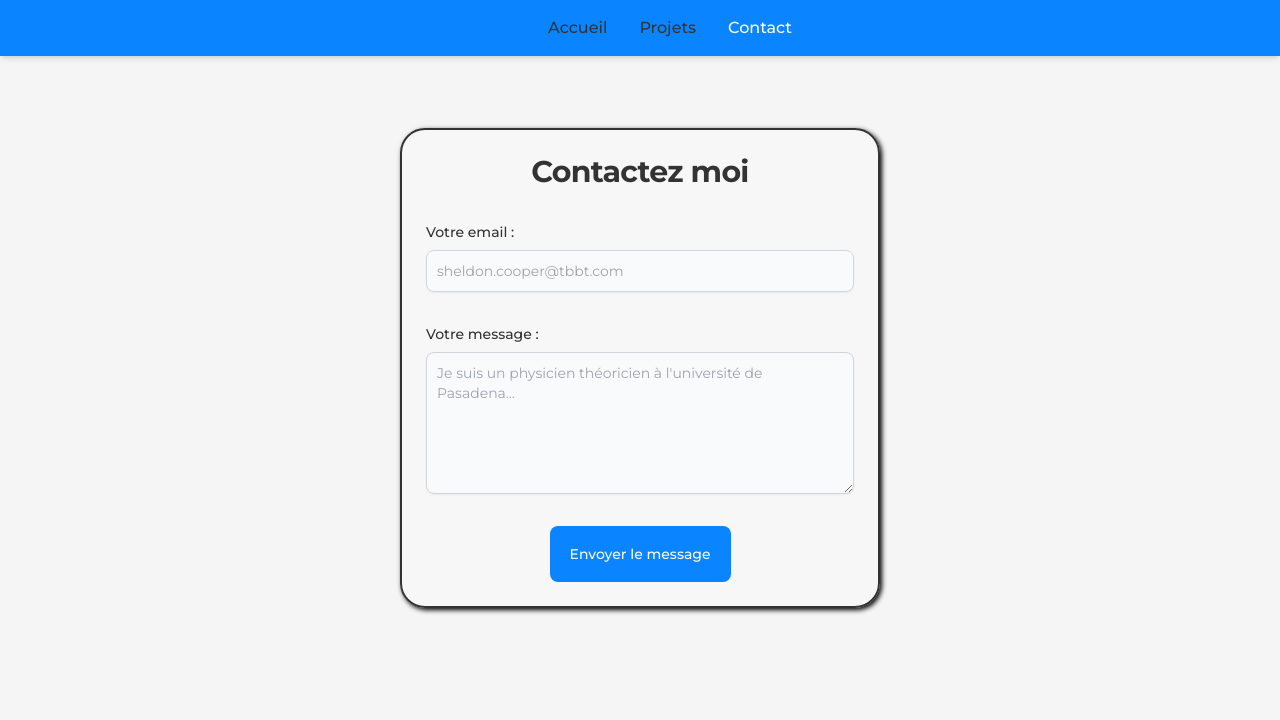
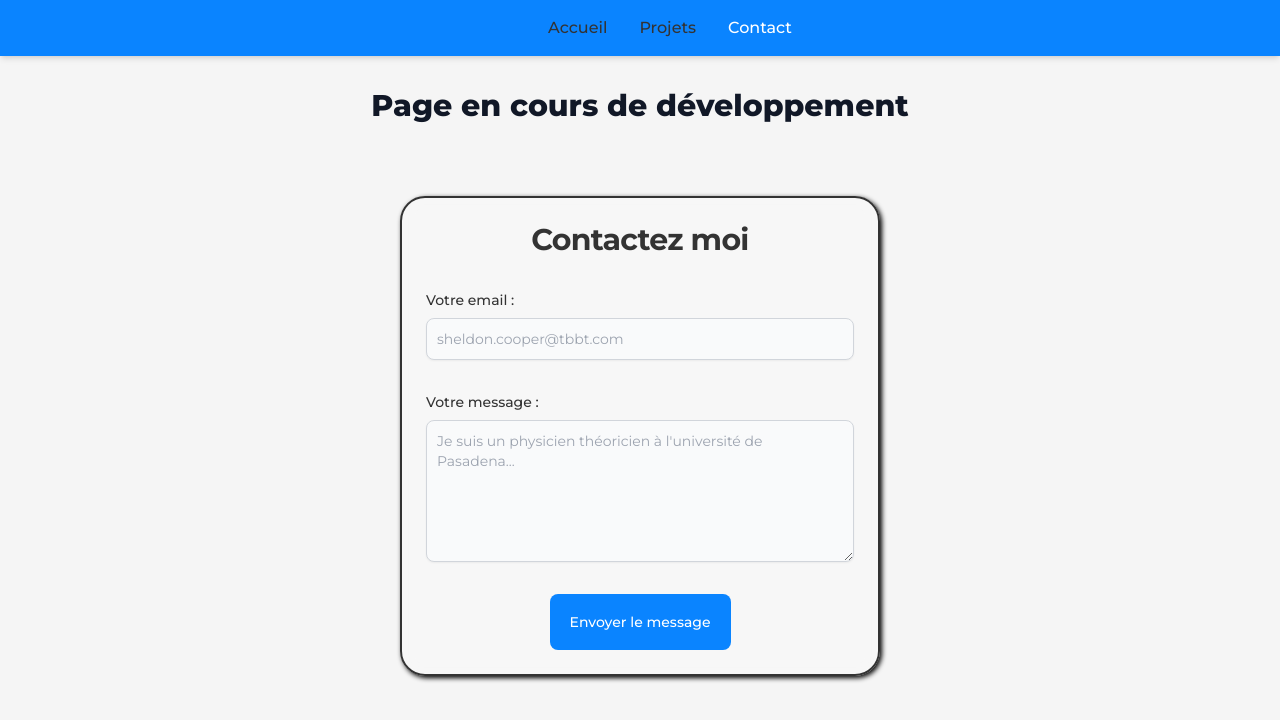
Before and after one commit to HenanAeroo/Portfolio_Henan_NOEL, a React (Vite) app: page /contact in a window 1280 px wide. Shown: the top 720 px of the page. Built offline with nearby package versions, Linux system fonts and the light colour scheme.

Commit message:
Contact still in progress

```diff
--- a/src/pages/Contact.jsx
+++ b/src/pages/Contact.jsx
@@ -15,6 +15,10 @@ const Contact = () => {
   return (
     <div className="contactPage">
       <Header />
+      <h2 className="mt-8 text-3xl font-extrabold text-gray-900 md:text-3xl lg:text-3xl text-center">
+        Page en cours de développement
+      </h2>
+
       <section className="contact">
         <form onSubmit={handleSubmit} className="space-y-8">
           <h2 className="mb-4 text-3xl tracking-tight font-bold text-center">Contactez moi</h2>
```
